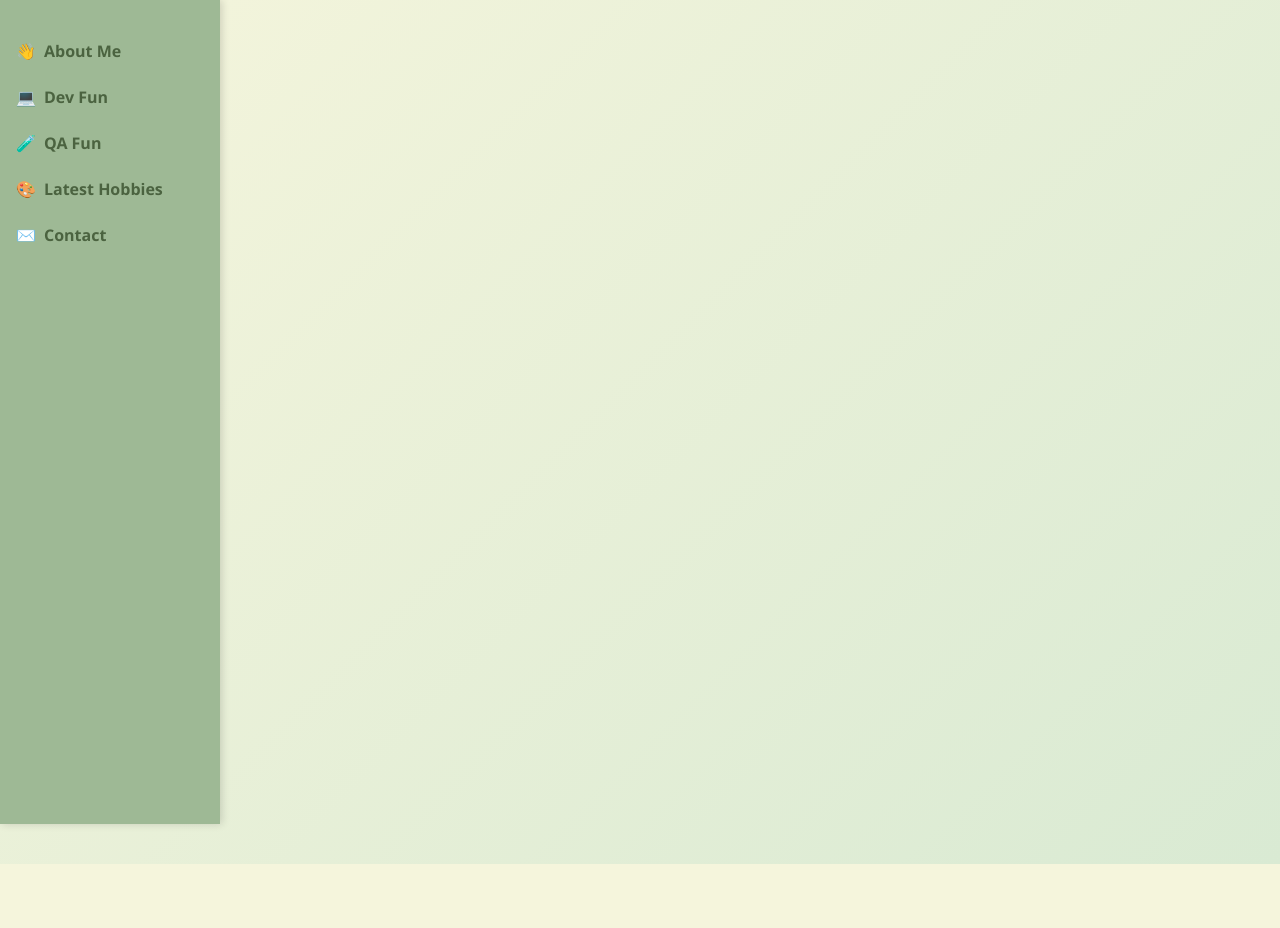
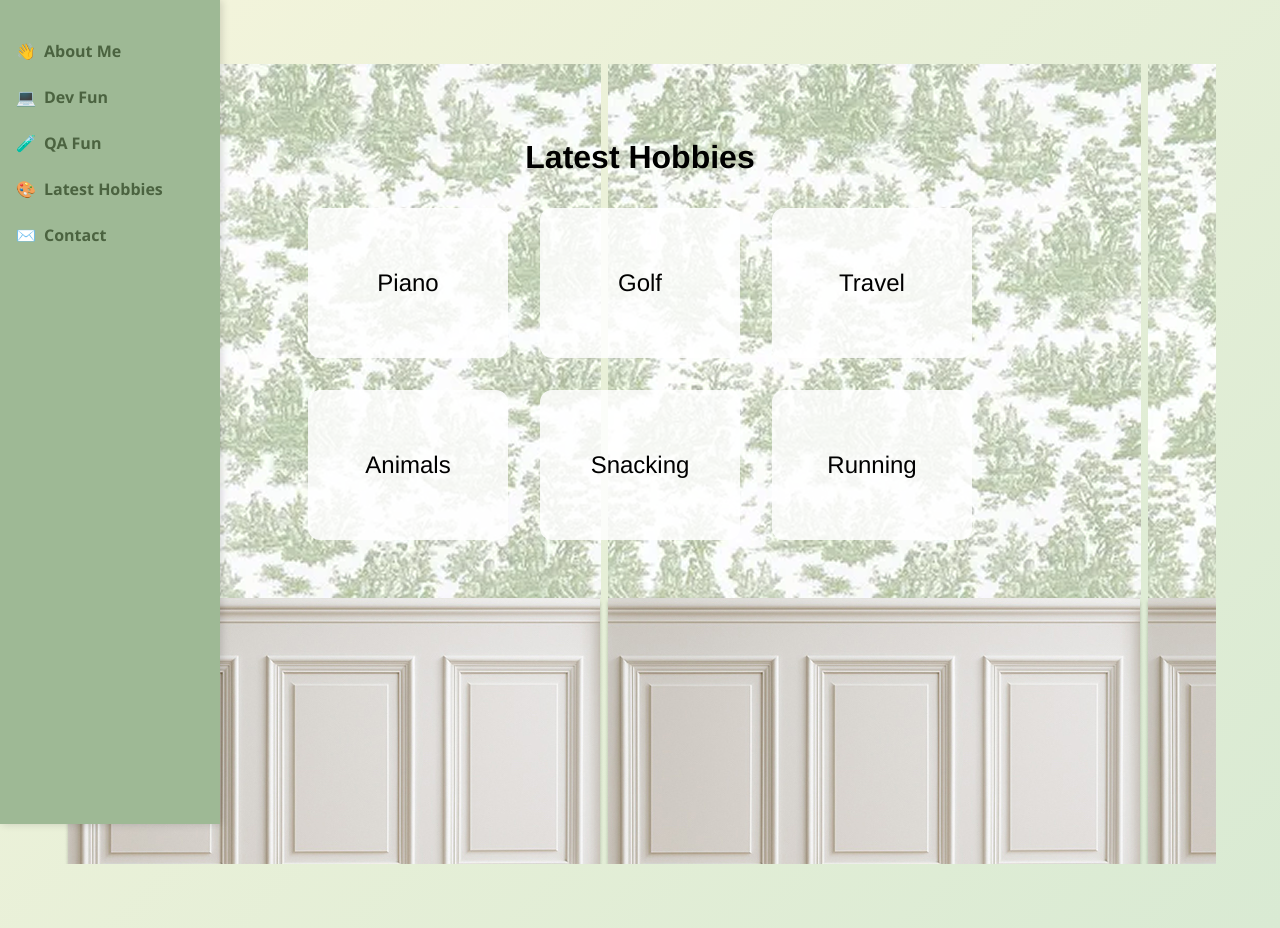
Before and after one commit to lnm00n/my-projects, a Vue app: page /latestHobbies in a window 1280 px wide. Before the commit the page ends 864 px from the top, so only its background shows below. Built offline with nearby package versions, Linux system fonts and the light colour scheme.

Commit message:
setting up latest hobbies page

```diff
--- a/src/components/Dev.vue
+++ b/src/components/Dev.vue
@@ -1,5 +1,4 @@
 <template>
-    <div class="dev-container">
     <section id="resume" class="resume-section">
         <h2>Resume</h2>
         <p>Check out my professional experience and skills below.</p>
@@ -9,7 +8,6 @@
             <span v-else>Downloaded</span>
         </a>
     </section>
-    </div>
   </template>
 
   <script>
@@ -36,14 +34,6 @@
   <style lang="scss" scoped>
   @use '../styles/colors' as *;
 
-  .dev-container {
-    min-height: 100vh;
-    background-image: url('../assets/toile.png');
-    background-size: contain;      // fits entire image
-    background-position: center;
-    background-repeat: no-repeat;
-  }
-
   .resume-section {
     padding: 3rem 2rem;
     text-align: center;
--- /dev/null
+++ b/src/components/LatestHobbies.vue
@@ -0,0 +1,92 @@
+
+<template>
+    <div class="hobbies-container">
+        <section id="hobbies" class="hobbies-frame-section">
+            <h2>Latest Hobbies</h2>
+            <div class="hobbies-row">
+                <router-link to="/piano" class="hobby-frame">Piano</router-link>
+                <router-link to="/golf" class="hobby-frame">Golf</router-link>
+                <router-link to="/travel" class="hobby-frame">Travel</router-link>
+            </div>
+            <div class="hobbies-row">
+                <router-link to="/animals" class="hobby-frame">Animals</router-link>
+                <router-link to="/snacking" class="hobby-frame">Snacking</router-link>
+                <router-link to="/running" class="hobby-frame">Running</router-link>
+            </div>
+        </section>
+    </div>
+</template>
+
+<script>
+export default {
+name: "Dev",
+data() {
+    return {
+    downloaded: false,
+    resumeUrl: new URL('../assets/MooneyResume_Philly.pdf', import.meta.url).href
+    }
+},
+methods: {
+    handleDownload() {
+    this.downloaded = true;
+
+    setTimeout(() => {
+        this.downloaded = false;
+    }, 2000);
+    }
+}
+}
+</script>
+
+<style lang="scss" scoped>
+@use '../styles/colors' as *;
+.hobbies-frame-section {
+  display: flex;
+  flex-direction: column;
+  align-items: center;
+  padding: 3rem 2rem;
+  box-sizing: border-box;
+  min-height: 100vh;
+  width: 100%;
+  background-image: url('../assets/toile.png');
+  background-repeat: repeat; // tiles the image
+  background-size: auto;
+  background-position: 0 0;
+}
+
+.hobbies-frame-section h2 {
+  margin-bottom: 2rem;
+  font-size: 2rem;
+  text-align: center;
+}
+
+.hobbies-row {
+  display: flex;
+  justify-content: center;
+  gap: 2rem;
+  margin-bottom: 2rem;
+  width: 100%;
+}
+
+.hobby-frame {
+  background-color: rgba(255, 255, 255, 0.85);
+  border-radius: 12px;
+  display: flex;
+  align-items: center;
+  justify-content: center;
+  font-size: 1.5rem;
+  flex: 1 1 0;
+  max-width: 200px;
+  height: 150px;
+  text-decoration: none;
+  color: #000;
+  cursor: pointer;
+  transition: transform 0.2s, background-color 0.2s;
+}
+
+.hobby-frame:hover {
+  transform: scale(1.05);
+  background-color: rgba(255, 255, 255, 1);
+}
+
+</style>
--- a/src/router/index.js
+++ b/src/router/index.js
@@ -2,11 +2,13 @@ import { createRouter, createWebHistory } from 'vue-router'
 import AboutMe from '../components/AboutMe.vue'
 import Contact from '../components/Contact.vue'
 import Dev from '../components/Dev.vue'
+import LatestHobbies from '../components/LatestHobbies.vue'
 
 const routes = [
   { path: '/', component: AboutMe },
   { path: '/contact', component: Contact },
-  { path: '/devFun', component: Dev }
+  { path: '/devFun', component: Dev },
+  { path: '/latestHobbies', component: LatestHobbies }
 ]
 
 const router = createRouter({
```
Lines whose indentation alone changed are shown as unchanged.
